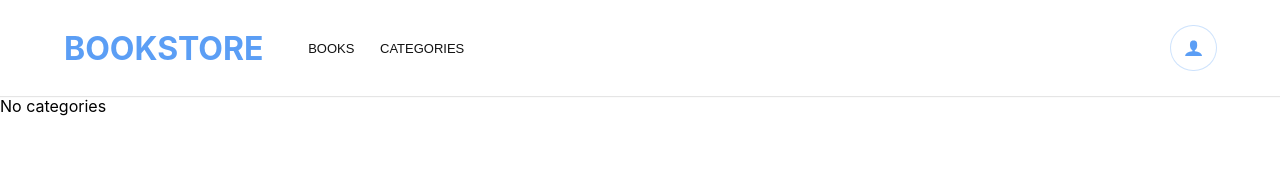
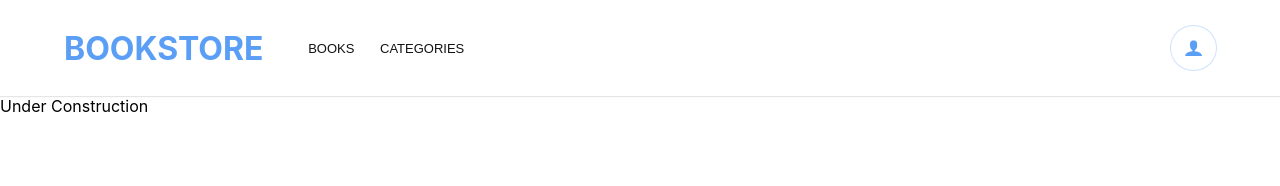
Before and after one commit to MrBrN197/BookStore, a React (Create React App) app: page /categories in a window 1280 px wide. Shown: the top 186 px of the page. Built offline with nearby package versions, Linux system fonts and the light colour scheme.

Commit message:
`Categories Page` under construction

```diff
--- a/src/components/CategoriesPage.js
+++ b/src/components/CategoriesPage.js
@@ -1,6 +1,6 @@
 const CategoriesPage = () => (
   <div>
-    No categories
+    Under Construction
   </div>
 );
 
```
